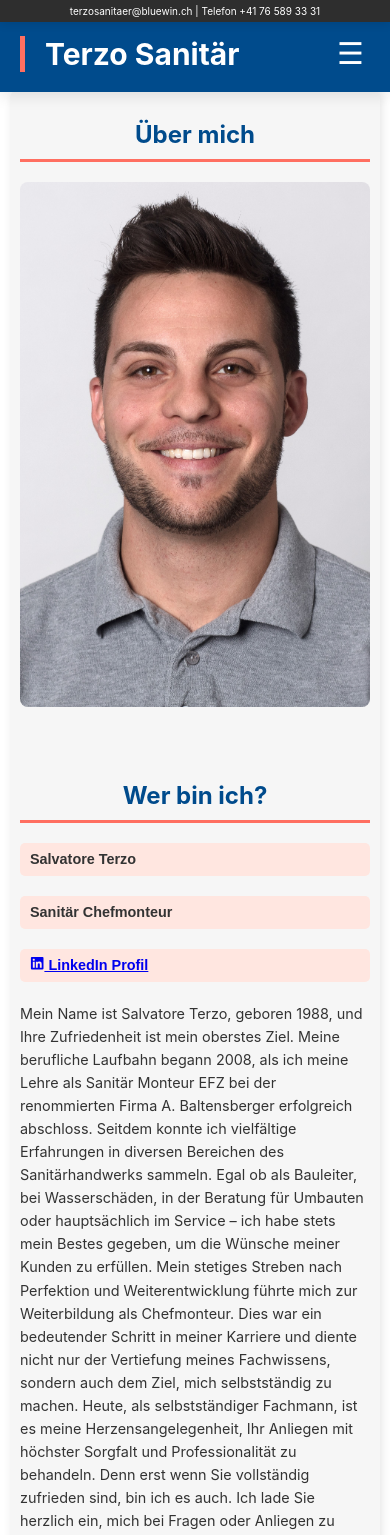
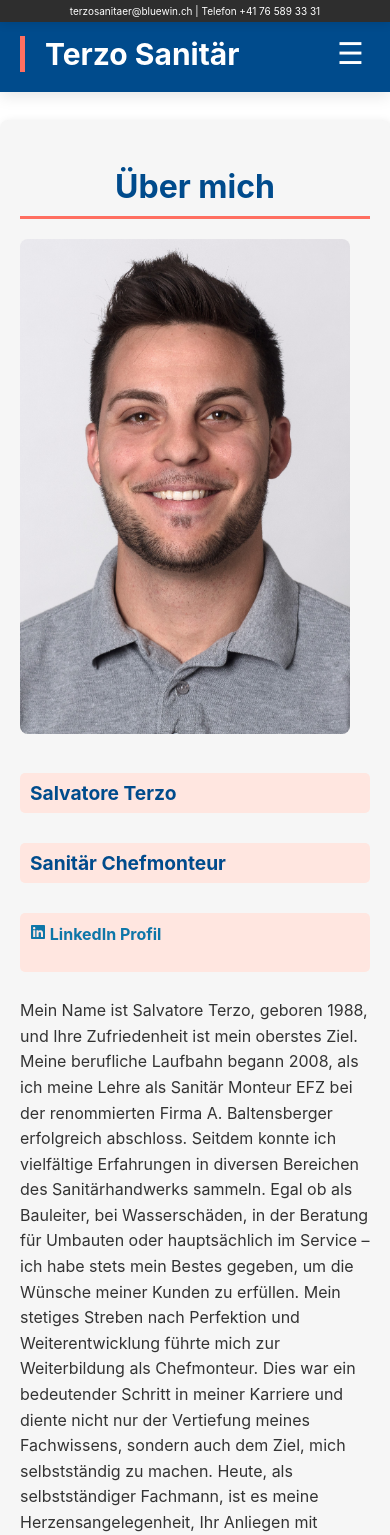
Before and after one commit to Nizii/terzo_sanitar, a React (Create React App) app: page /about-me in a window 390 px wide. Shown: the top 1535 px of the page. Built offline with nearby package versions, Linux system fonts and the light colour scheme.

Commit message:
Diverse Anpassungen

```diff
--- a/src/components/About/AboutContent.css
+++ b/src/components/About/AboutContent.css
@@ -1,51 +1,79 @@
 .about-me {
   display: flex;
-  flex-direction: row;
-  align-items: flex-start;
-  justify-content: center;
+  flex-direction: column;
+  align-items: center;
   background-color: #f6f6f6;
   border-radius: 8px;
   box-shadow: 2px 2px 10px rgba(0,0,0,0.1);
   margin: 20px auto;
   padding: 50px;
-  max-width: 1200px;
-  margin-top: 180px;
+  margin-top: 120px;
+  max-width: 80%; /* Default for normal screens */
 }
 
-.about-me a {
-  font-size: 1rem;
+/* Wide screen (e.g., 1600px and above) */
+@media (min-width: 1600px) {
+  .about-me {
+    max-width: 40%; /* For wide screens, reduce width */
+  }
 }
 
-.about-me h1 {
-  font-size: 2.5rem;
-  color: #004b8c;
-  padding-bottom: 10px;
-  margin-bottom: 20px;
-  border-bottom: 3px solid #ff6f61;
-  text-align: center;
+/* Normal PC screen (e.g., 1024px - 1599px) */
+@media (min-width: 1024px) and (max-width: 1599px) {
+  .about-me {
+    max-width: 60%;
+    flex-direction: column;
+  }
+
+  .about-content {
+    display: flex;
+    flex-direction: row;
+    align-items: flex-start;
+    justify-content: space-between;
+    width: 100%;
+  }
+
+  .about-image {
+    flex: 0 0 300px; /* Fix image width */
+    margin-right: 20px;
+  }
+
+  .about-image img {
+    width: 100%;
+    border-radius: 8px;
+  }
+
+  .about-info {
+    flex: 1;
+    display: flex;
+    flex-direction: column;
+  }
 }
 
-.about-me-section {
-  display: flex;
-  justify-content: center;
-  align-items: flex-start;
-  flex-wrap: wrap;
-}
+/* Mobile screen (e.g., up to 1023px) */
+@media (max-width: 1023px) {
+  .about-me {
+    max-width: 100%;
+    padding: 20px;
+  }
 
-.about-me img {
-  max-width: 300px;
-  width: 100%;
-  height: auto;
-  border-radius: 8px;
-}
+  .about-content {
+    flex-direction: column;
+    align-items: center;
+  }
 
-.about-info,
-.about-contact {
-  max-width: 50%;
-}
+  .about-image {
+    margin-right: 0;
+    margin-bottom: 20px;
+  }
 
-.about-me {
-  overflow-x: hidden;
+  .about-info .about-highlight {
+    font-size: 1rem;
+  }
+
+  .about-info p {
+    font-size: 0.9rem;
+  }
 }
 
 .about-me h2 {
@@ -54,113 +82,61 @@
   border-bottom: 3px solid #ff6f61;
   padding-bottom: 10px;
   margin-bottom: 20px;
+  text-align: center;
+  width: 100%;
 }
 
-.about-me p {
+.about-content {
+  display: flex;
+  align-items: flex-start;
+  justify-content: center;
+  width: 100%;
+}
+
+/* Image styling */
+.about-image {
+  flex: 0 0 300px; /* Fix image width */
+  margin-right: 20px;
+}
+
+.about-image img {
+  width: 100%;
+  border-radius: 8px;
+}
+
+/* Text content styling */
+.about-info {
+  flex: 1;
+  display: flex;
+  flex-direction: column;
+}
+
+.about-info .about-highlight {
+  font-size: 1.2rem;
+  color: #004b8c;
+  background-color: #ffe6e0;
+  padding: 5px 10px;
+  border-radius: 5px;
+  margin-bottom: 10px;
+  font-weight: bold;
+}
+
+.about-info p {
   font-size: 1rem;
   color: #333;
   line-height: 1.6;
   margin-bottom: 20px;
 }
 
-.phone-link-about {
-  animation: pulseAnimation 2s infinite;
+.linkedin-link {
+  display: inline-block;
+  margin-bottom: 20px;
+  color: #0e76a8;
+  font-weight: bold;
   text-decoration: none;
-  color: black;
+  font-size: 1rem;
 }
 
-/* Hinzugefügter Abstand zwischen den Sections */
-.about-me .about-image,
-.about-me .about-info {
-  margin-bottom: 20px; /* Abstand unten für jede Section */
+.linkedin-link:hover {
+  text-decoration: underline;
 }
-
-/* Stile für Desktop-Ansicht */
-@media (min-width: 768px) {
-  .about-me {
-    flex-direction: row;
-  }
-
-  .about-me .about-image,
-  .about-me .about-info {
-    margin-right: 20px;
-  }
-}
-
-/* Responsive Design Anpassungen */
-@media (max-width: 768px) {
-  .about-me a {
-    font-size: 0.9rem;
-  }
-
-  .about-me img {
-    max-width: 100%;
-  }
-
-  .about-me {
-    flex-direction: column;
-    align-items: stretch;
-    margin: 10px;
-    padding: 10px;
-    gap: 10px;
-    margin-top: 90px;
-  }
-
-  .about-me h1 {
-    font-size: 1.7rem;
-  }
-
-  .about-me-section {
-    flex-direction: column;
-    align-items: center;
-  }
-
-  .about-info,
-  .about-contact {
-    max-width: 100%;
-  }
-
-  .about-me h2 {
-    font-size: 1.5rem;
-  }
-
-  .about-me p {
-    font-size: 0.9rem;
-  }
-
-  .about-me-section,
-  .about-image,
-  .about-info,
-  .about-contact {
-    margin-bottom: 10px;
-    width: 100%;
-  }
-}
-
-/* Animations */
-@keyframes pulseAnimation {
-  0% {
-    transform: scale(1);
-  }
-  50% {
-    transform: scale(1.05);
-  }
-  100% {
-    transform: scale(1);
-  }
-}
-
-.about-highlight {
-  font-size: 1.2rem;
-  color: #004b8c;
-  background-color: #ffe6e0; /* Leichter orangener Hintergrund */
-  padding: 5px 10px;
-  border-radius: 5px;
-  margin-bottom: 20px;
-  font-weight: bold;
-}
-
-/* Optional: Schriftart ändern, falls gewünscht */
-.about-highlight {
-  font-family: 'Arial', sans-serif;
-}
--- a/src/components/About/AboutContent.js
+++ b/src/components/About/AboutContent.js
@@ -5,14 +5,12 @@ import { FaLinkedin } from 'react-icons/fa';
 const AboutMe = () => {
   return (
     <main className="about-me">
+      <h2>Über mich</h2>
+      <div className="about-content">
         <section className="about-image">
-        <h2>Über mich</h2>
-        <div className="about-image">
           <img src="./meinBild.jpg" alt="Salvatore Terzo" />
-        </div>
         </section>
         <section className="about-info">
-        <h2>Wer bin ich?</h2>
           <p className="about-highlight">Salvatore Terzo</p>
           <p className="about-highlight">Sanitär Chefmonteur</p>
           <p className='about-highlight'>
@@ -20,8 +18,6 @@ const AboutMe = () => {
               <FaLinkedin /> LinkedIn Profil
             </a>
           </p>
-
-
           <p>
             Mein Name ist Salvatore Terzo, geboren 1988, und Ihre Zufriedenheit ist mein oberstes Ziel.
             Meine berufliche Laufbahn begann 2008, als ich meine Lehre als Sanitär Monteur EFZ bei der renommierten Firma A. Baltensberger erfolgreich abschloss.
@@ -35,6 +31,7 @@ const AboutMe = () => {
             Ich freue mich darauf, Sie bald persönlich zu beraten und zu unterstützen!
           </p>
         </section>
+      </div>
     </main>
   );
 };
--- a/src/components/Main/Content/Content.css
+++ b/src/components/Main/Content/Content.css
@@ -2,7 +2,32 @@
   background-color: #f6f6f6;
   border-radius: 8px;
   box-shadow: 2px 2px 10px rgba(0,0,0,0.1);
-  margin-top: 165px;
+  margin-top: 120px;
+  margin-left: auto;
+  margin-right: auto;
+  padding-top: 0;
+}
+
+/* Wide screen (e.g., 1600px and above) */
+@media (min-width: 1600px) {
+  .content {
+    max-width: 40%;
+  }
+}
+
+/* Normal PC screen (e.g., 1024px - 1599px) */
+@media (min-width: 1024px) and (max-width: 1599px) {
+  .content {
+    max-width: 80%;
+  }
+}
+
+/* Mobile screen (e.g., up to 1023px) */
+@media (max-width: 1023px) {
+  .content {
+    max-width: 100%;
+    margin-top: 80px;
+  }
 }
 
 .content h2 {
@@ -87,5 +112,151 @@
   .content-inner {
     padding: 20px 4%;
   }
+}
 
+/* About Section */
+.about-me {
+  display: flex;
+  flex-direction: column;
+  align-items: center;
+  background-color: #f6f6f6;
+  border-radius: 8px;
+  box-shadow: 2px 2px 10px rgba(0,0,0,0.1);
+  margin: 20px auto;
+  padding: 50px;
+  margin-top: 120px;
+  max-width: 80%;
 }
+
+.about-content {
+  display: flex;
+  align-items: flex-start;
+  justify-content: center;
+  width: 100%;
+}
+
+.about-image {
+  flex: 0 0 300px;
+  margin-right: 20px;
+  display: flex;
+  justify-content: center;
+}
+
+.about-image img {
+  width: 100%;
+  border-radius: 8px;
+  align-self: flex-start;
+}
+
+.about-info {
+  flex: 1;
+  display: flex;
+  flex-direction: column;
+}
+
+.about-info .about-highlight {
+  font-size: 1.2rem;
+  color: #004b8c;
+  background-color: #ffe6e0;
+  padding: 5px 10px;
+  border-radius: 5px;
+  margin-bottom: 10px;
+  font-weight: bold;
+}
+
+.about-info p {
+  font-size: 1rem;
+  color: #333;
+  line-height: 1.6;
+  margin-bottom: 20px;
+}
+
+.linkedin-link {
+  display: inline-block;
+  margin-bottom: 20px;
+  color: #0e76a8;
+  font-weight: bold;
+  text-decoration: none;
+  font-size: 1rem;
+}
+
+.linkedin-link:hover {
+  text-decoration: underline;
+}
+
+/* Contact Section */
+.kontaktseite {
+  background-color: #f6f6f6;
+  border-radius: 8px;
+  box-shadow: 2px 2px 10px rgba(0,0,0,0.1);
+  margin-top: 20px;
+  margin-left: auto;
+  margin-right: auto;
+  padding: 40px 20px;
+  max-width: 80%;
+}
+
+.isolation {
+  display: flex;
+  flex-wrap: wrap;
+  justify-content: space-between;
+}
+
+.standort, .direktkontakt {
+  flex: 1;
+  margin-right: 20px;
+}
+
+.kontakt-text {
+  font-size: 1rem;
+  color: #333;
+  margin-bottom: 10px;
+}
+
+.phone-link-about {
+  color: #004b8c;
+  font-weight: bold;
+  text-decoration: none;
+}
+
+.phone-link-about:hover {
+  text-decoration: underline;
+}
+
+.map {
+  margin-top: 20px;
+}
+
+.map h2 {
+  font-size: 1.5rem;
+  color: #004b8c;
+  margin-bottom: 10px;
+}
+
+.kooperationen {
+  background-color: #f6f6f6;
+  border-radius: 8px;
+  box-shadow: 2px 2px 10px rgba(0,0,0,0.1);
+  margin-top: 20px;
+  margin-left: auto;
+  margin-right: auto;
+  padding: 40px 20px;
+  max-width: 80%;
+}
+
+.kooperationen h2 {
+  font-size: 1.5rem;
+  color: #004b8c;
+  margin-bottom: 20px;
+}
+
+.kooperationen ul {
+  list-style-type: square;
+  margin-left: 20px;
+}
+
+.kooperationen ul li {
+  font-size: 1rem;
+  color: #333;
+  margin-bottom: 10px;
+}
--- a/src/components/Main/Content/Content.js
+++ b/src/components/Main/Content/Content.js
@@ -1,8 +1,8 @@
 import React, { useState, useEffect } from 'react';
-import './Content.css';
+import './Content.css'; // Einziger CSS-Import
+import { FaLinkedin } from 'react-icons/fa';
 
-
-function Content() {
+function SinglePage() {
   const [currentImage, setCurrentImage] = useState("1.JPG");
   const [opacity, setOpacity] = useState(1);
 
@@ -20,32 +20,31 @@ function Content() {
       let currentIndex = 0;
 
       const changeImage = () => {
-        // Bild ausblenden
         setOpacity(0);
+        setTimeout(() => {
+            currentIndex = (currentIndex + 1) % images.length;
+            setCurrentImage(images[currentIndex]);
+            setTimeout(() => {
+                setOpacity(1);
+            }, 500);
+        }, 1000);
+      };
 
-        setTimeout(() => {
-            // Bild wechseln
-            currentIndex = (currentIndex + 1) % images.length;
-            setCurrentImage(images[currentIndex]); // Diese Zeile tatsächlich das Bild aktualisieren
-
-            setTimeout(() => {
-                // Bild einblenden
-                setOpacity(1);
-            }, 500); // Kurze Verzögerung, um dem Browser Zeit zu geben, das Bild zu wechseln, bevor es eingeblendet wird
-        }, 1000); // Zeit für das Ausblenden
-    };
-
-    const intervalId = setInterval(changeImage, 5000);
-
+      const intervalId = setInterval(changeImage, 5000);
       return () => {
           clearInterval(intervalId);
       };
   }, []);
 
+  const apiKey = 'YOUR_GOOGLE_MAPS_API_KEY';
+  const mapSrc = `https://www.google.com/maps/embed/v1/place?key=${apiKey}&q=Terzo+Sanitär+GmbH,Lindenstrasse+40,8153+Rümlang`;
+
   return (
     <div className="content">
+      {/* Main Image Section */}
       <img src={currentImage} alt="Sanitär-Bild" style={{ opacity: opacity }} className="content-image" />
       <div className="content-inner">
+        {/* Main Content */}
         <h2>Willkommen bei Terzo Sanitär GmbH</h2>
         <p>Terzo Sanitär ist Ihr zuverlässiger Partner für alle sanitären Anforderungen. Seit Jahren bieten wir qualitativ hochwertige Dienstleistungen für unsere geschätzten Kunden. Lassen Sie uns Ihnen helfen, Ihr Traumbad zu gestalten!</p>
 
@@ -58,23 +57,82 @@ function Content() {
         </ul>
 
         <h3>Warum Terzo Sanitär?</h3>
-        <p>Mein Name ist Salvatore Terzo, geboren 1988, und Ihre Zufriedenheit ist mein oberstes Ziel.
-Meine berufliche Laufbahn begann 2008, als ich meine Lehre als Sanitär Monteur EFZ bei der renommierten Firma A. Baltensberger erfolgreich abschloss.
-Seitdem konnte ich vielfältige Erfahrungen in diversen Bereichen des Sanitärhandwerks sammeln.
-Egal ob als Bauleiter, bei Wasserschäden, in der Beratung für Umbauten oder hauptsächlich im Service – ich habe stets mein Bestes gegeben, um die Wünsche meiner Kunden zu erfüllen.
-Mein stetiges Streben nach Perfektion und Weiterentwicklung führte mich zur Weiterbildung als Chefmonteur.
-Dies war ein bedeutender Schritt in meiner Karriere und diente nicht nur der Vertiefung meines Fachwissens, sondern auch dem Ziel, mich selbstständig zu machen.
-Heute, als selbstständiger Fachmann, ist es meine Herzensangelegenheit, Ihr Anliegen mit höchster Sorgfalt und Professionalität zu behandeln. Denn erst wenn Sie vollständig zufrieden sind, bin ich es auch. Ich lade Sie herzlich ein, mich bei Fragen oder Anliegen zu kontaktieren.
-Gemeinsam finden wir die beste Lösung für Ihr Vorhaben.
-Ich freue mich darauf, Sie bald persönlich zu beraten und zu unterstützen!</p>
+        <p>Mein Name ist Salvatore Terzo, geboren 1988, und Ihre Zufriedenheit ist mein oberstes Ziel. Meine berufliche Laufbahn begann 2008, als ich meine Lehre als Sanitär Monteur EFZ bei der renommierten Firma A. Baltensberger erfolgreich abschloss. Seitdem konnte ich vielfältige Erfahrungen in diversen Bereichen des Sanitärhandwerks sammeln. Egal ob als Bauleiter, bei Wasserschäden, in der Beratung für Umbauten oder hauptsächlich im Service – ich habe stets mein Bestes gegeben, um die Wünsche meiner Kunden zu erfüllen. Mein stetiges Streben nach Perfektion und Weiterentwicklung führte mich zur Weiterbildung als Chefmonteur. Dies war ein bedeutender Schritt in meiner Karriere und diente nicht nur der Vertiefung meines Fachwissens, sondern auch dem Ziel, mich selbstständig zu machen. Heute, als selbstständiger Fachmann, ist es meine Herzensangelegenheit, Ihr Anliegen mit höchster Sorgfalt und Professionalität zu behandeln. Denn erst wenn Sie vollständig zufrieden sind, bin ich es auch. Ich lade Sie herzlich ein, mich bei Fragen oder Anliegen zu kontaktieren. Gemeinsam finden wir die beste Lösung für Ihr Vorhaben. Ich freue mich darauf, Sie bald persönlich zu beraten und zu unterstützen!</p>
+      </div>
 
-        <div className="kontakt">
+      {/* About Me Section */}
+      <div className="about-me">
+        <h2>Über mich</h2>
+        <div className="about-content">
+          <section className="about-image">
+            <img src="./meinBild.jpg" alt="Salvatore Terzo" />
+          </section>
+          <section className="about-info">
+            <p className="about-highlight">Salvatore Terzo</p>
+            <p className="about-highlight">Sanitär Chefmonteur</p>
+            <p className='about-highlight'>
+              <a href="https://linkedin.com/in/terzo-salvatore-angelo-2194b520b" className="linkedin-link">
+                <FaLinkedin /> LinkedIn Profil
+              </a>
+            </p>
+            <p>Mein Name ist Salvatore Terzo, geboren 1988, und Ihre Zufriedenheit ist mein oberstes Ziel...</p>
+          </section>
+        </div>
+      </div>
 
+      {/* Contact Section */}
+      <div className="kontaktseite">
+        <div className='isolation'>
+          <section className="standort">
+            <h2>Adresse</h2>
+            <p className='kontakt-text'>Terzo Sanitär GmbH</p>
+            <p className='kontakt-text'>Lindenstrasse 40</p>
+            <p className='kontakt-text'>8153 Rümlang</p>
+          </section>
+
+          <section className="direktkontakt">
+            <h2>Kontakt</h2>
+            <p className='kontakt-text'>
+              <a href="tel:+41765893331" className="phone-link-about">Telefon +41 76 589 33 31</a>
+            </p>
+            <p className='kontakt-text'>
+              Email terzosanitaer@bluewin.ch
+            </p>
+            <p className='kontakt-text'>
+              Öffnungszeiten 07.00 - 17.00
+            </p>
+            <p className='kontakt-text'>
+              <a href="https://linkedin.com/in/terzo-salvatore-angelo-2194b520b" className="linkedin-link">
+                <FaLinkedin /> LinkedIn Profil
+              </a>
+            </p>
+          </section>
         </div>
+        <section className="map">
+          <h2>Standort</h2>
+          <iframe
+            title="Standort"
+            width="600"
+            height="450"
+            style={{ border: 0 }}
+            loading="lazy"
+            allowFullScreen
+            src={mapSrc}
+          />
+        </section>
+      </div>
 
+      {/* Cooperation and Suppliers Section */}
+      <div className="kooperationen">
+        <h2>Kooperationen und Lieferanten</h2>
+        <ul>
+          <li>Lieferant 1</li>
+          <li>Lieferant 2</li>
+          <li>Kooperationspartner 1</li>
+        </ul>
       </div>
     </div>
   );
 }
 
-export default Content;
+export default SinglePage;
```
Also changed, not shown: src/components/Kontakt/KontaktContent.css (+31 -11 lines), src/components/Main/Header/Header.css (+8 -0 lines). Lines whose indentation alone changed are shown as unchanged.
